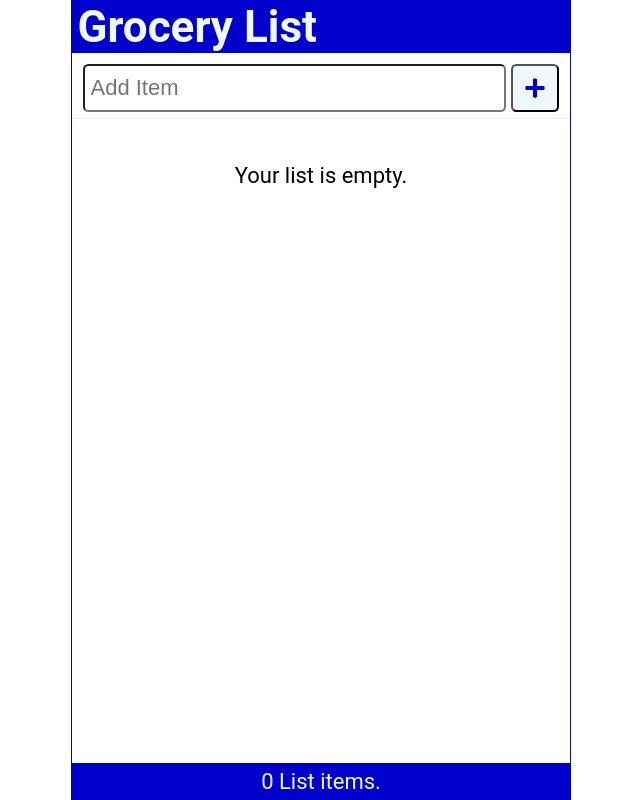
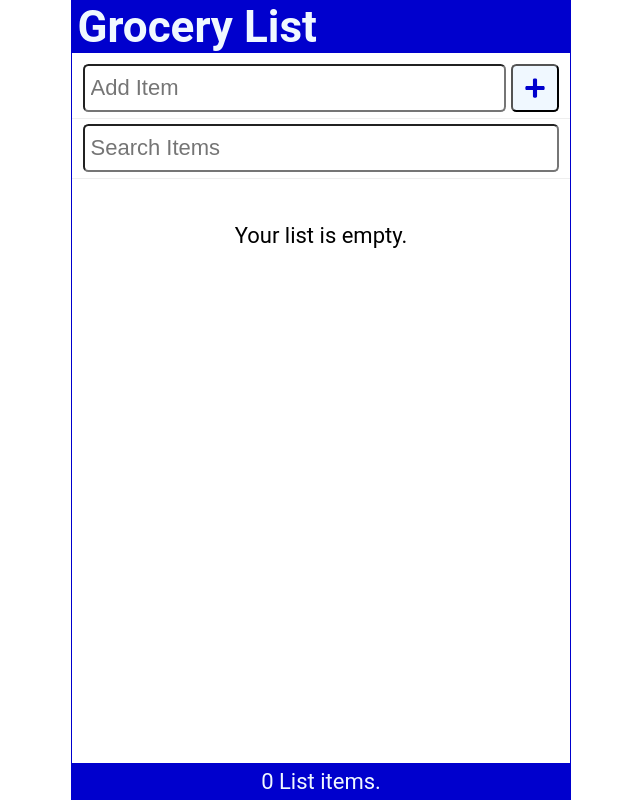
Before and after one commit to louis-agyapong/react-playground, a React (Create React App) app: page / in a window 1280 px wide. Shown: the whole page, without its empty margins (319-959 px from the left). Built offline with nearby package versions, Linux system fonts and the light colour scheme.

Commit message:
React JS Forms

```diff
--- a/src/AddItem.js
+++ b/src/AddItem.js
@@ -1,19 +1,26 @@
 import React from "react";
 import { FaPlus } from "react-icons/fa";
+import { useRef } from "react";
 
 const AddItem = ({ newItem, setNewItem, handleSubmit }) => {
+  const inputRef = useRef();
   return (
     <form className="addForm" onSubmit={handleSubmit}>
       <label htmlFor="addItem">Add Item</label>
       <input
         type="text"
+        ref={inputRef}
         id="addItem"
         placeholder="Add Item"
         required
         value={newItem}
         onChange={(e) => setNewItem(e.target.value)}
       />
-      <button type="submit" aria-label="Add Item">
+      <button
+        type="submit"
+        aria-label="Add Item"
+        onClick={() => inputRef.current.focus()}
+      >
         <FaPlus />
       </button>
     </form>
--- a/src/App.js
+++ b/src/App.js
@@ -1,12 +1,16 @@
 import Header from "./Header";
+import SearchItem from "./SearchItem";
 import AddItem from "./AddItem";
 import Content from "./Content";
 import Footer from "./Footer";
 import { useState } from "react";
 
 function App() {
-  const [items, setItems] = useState(JSON.parse(localStorage.getItem("shoppingList")) || []);
+  const [items, setItems] = useState(
+    JSON.parse(localStorage.getItem("shoppingList")) || []
+  );
   const [newItem, setNewItem] = useState("");
+  const [search, setSearch] = useState("");
 
   const setAndSaveItems = (newItems) => {
     setItems(newItems);
@@ -48,8 +52,9 @@
         setNewItem={setNewItem}
         handleSubmit={handleSubmit}
       />
+      <SearchItem search={search} setSearch={setSearch} />
       <Content
-        items={items}
+        items={items.filter(item => ((item.item).toLowerCase().includes(search.toLowerCase())))}
         handleCheck={handleCheck}
         handleDelete={handleDelete}
       />
--- /dev/null
+++ b/src/SearchItem.js
@@ -0,0 +1,19 @@
+import React from "react";
+
+const SearchItem = ({search, setSearch}) => {
+  return (
+    <form className="searchForm" onSubmit={(e) => e.preventDefault()}>
+      <label htmlFor="search">Search</label>
+      <input
+        type="text"
+        id="search"
+        role="searchbox"
+        placeholder="Search Items"
+        value={search}
+        onChange={(e) => setSearch(e.target.value)}
+      />
+    </form>
+  );
+};
+
+export default SearchItem;
```
